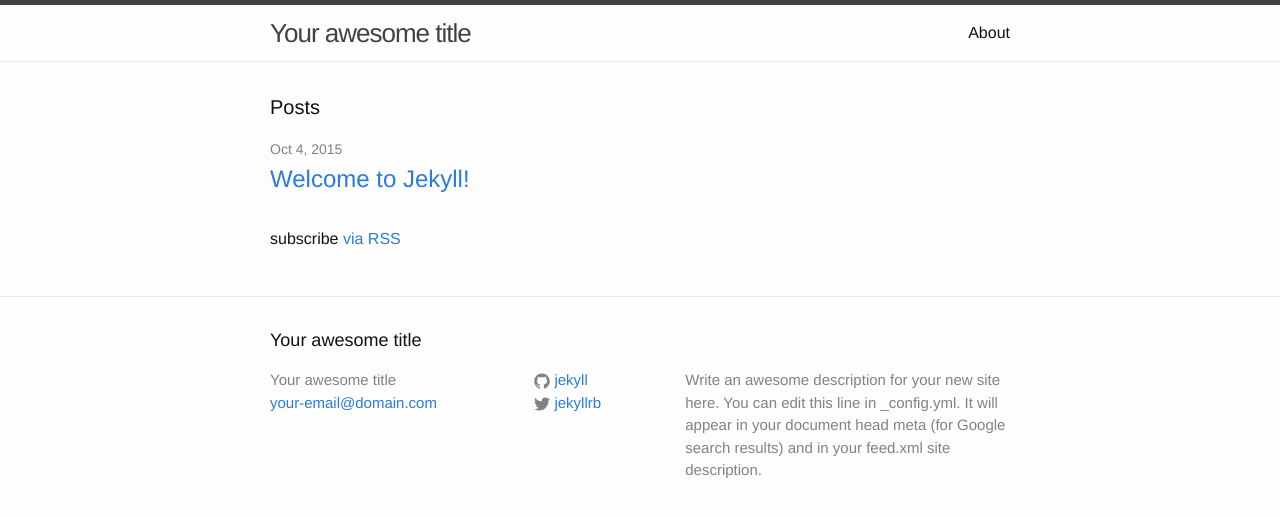
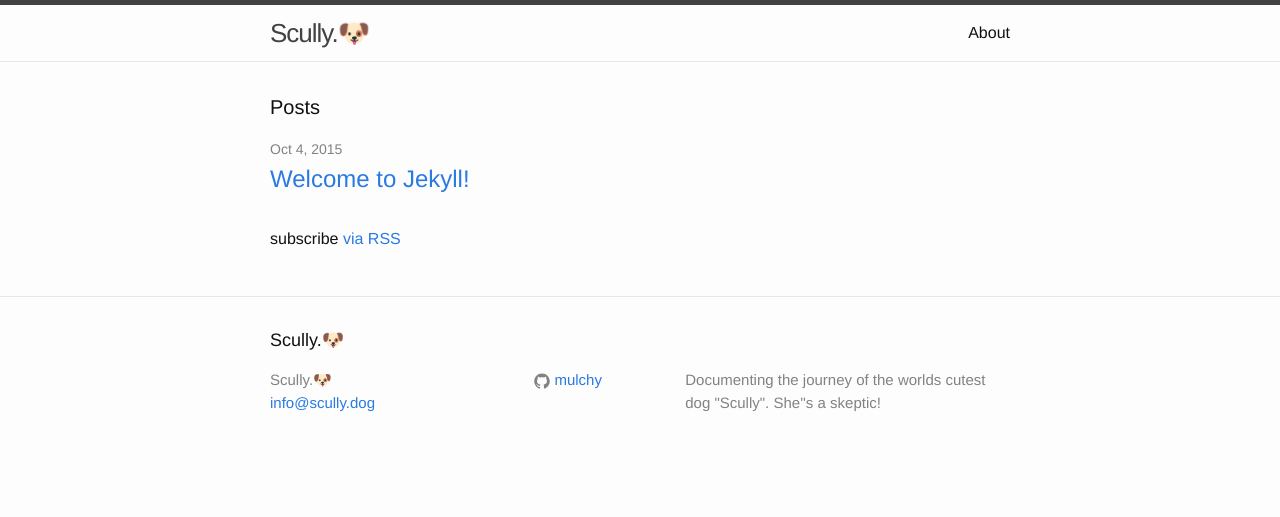
Before and after one commit to mulchy/scully, a Jekyll site: the page built from index.html, in a window 1280 px wide. Shown: the top 517 px of the page. Built offline with Jekyll 4.4.1, drawn with Linux system fonts in a browser that asks for light colours.

Commit message:
Add CI and some descriptions

```diff
--- a/_config.yml
+++ b/_config.yml
@@ -1,14 +1,11 @@
 # Site settings
-title: Your awesome title
-email: your-email@domain.com
+title: Scully.🐶
+email: info@scully.dog
 description: > # this means to ignore newlines until "baseurl:"
-  Write an awesome description for your new site here. You can edit this
-  line in _config.yml. It will appear in your document head meta (for
-  Google search results) and in your feed.xml site description.
+  Documenting the journey of the worlds cutest dog "Scully". She''s a skeptic!
 baseurl: "" # the subpath of your site, e.g. /blog/
-url: "http://yourdomain.com" # the base hostname & protocol for your site
-twitter_username: jekyllrb
-github_username:  jekyll
+url: "http://scully.dog" # the base hostname & protocol for your site
+github_username:  mulchy
 
 # Build settings
 markdown: kramdown
```
Also changed, not shown: .travis.yml (added), 1 other file.
